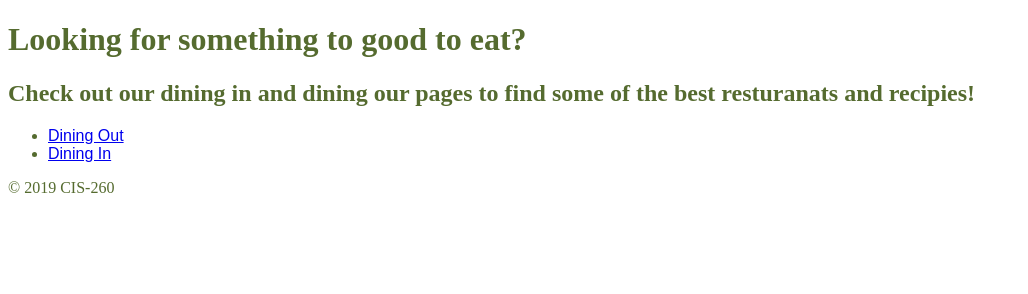
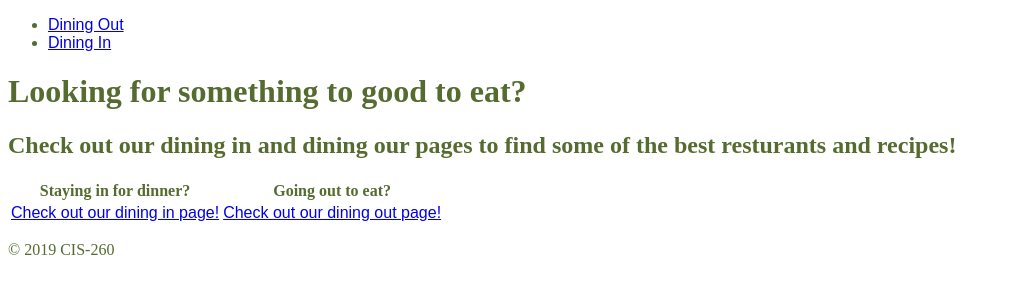
Before and after one commit to MarissaTortora/assignment1, a plain HTML site: page Index.html in a window 1280 px wide. Shown: the whole page, without its empty margins (0-1028 px from the left). Drawn offline with Linux system fonts and the light colour scheme.

Commit message:
New stuff

```diff
--- a/Index.html
+++ b/Index.html
@@ -7,6 +7,18 @@
     <meta charset="utf-8">
     <title>Marissa's Site</title>
     <link rel="stylesheet" type="text/css" href="css/styles.css">
+
+    <nav>
+
+        <ul>
+            <li><a href="diningout.html"> Dining Out </a></li>
+
+
+            <li><a href="diningin.html"> Dining In </a></li>
+
+        </ul>
+
+    </nav>
 </head>
 
 
@@ -19,19 +31,21 @@
     </header>
 
     <main>
+
         <h1>Looking for something to good to eat?</h1>
-        <h2> Check out our dining in and dining our pages to find some of the <strong>best</strong> resturanats and recipies! </h2>
-         <nav>
-            <ul>
-                <li><a href="diningout.html"> Dining Out </a></li>
+        <h2> Check out our dining in and dining our pages to find some of the <strong>best</strong> resturants and recipes! </h2>
+        <table>
+            <tr>
+                <th>Staying in for dinner?</th>
+                <th>Going out to eat?</th>
+            </tr>
 
+            <tr>
+                <td><a href="diningin.html"> Check out our dining in page!</a></td>
+                <td> <a href="diningout.html"> Check out our dining out page!</a> </td>
 
-                <li><a href="diningin.html"> Dining In </a></li>
-
-            </ul>
-
-        </nav>
-
+            </tr>
+        </table>
 
 
 
```
